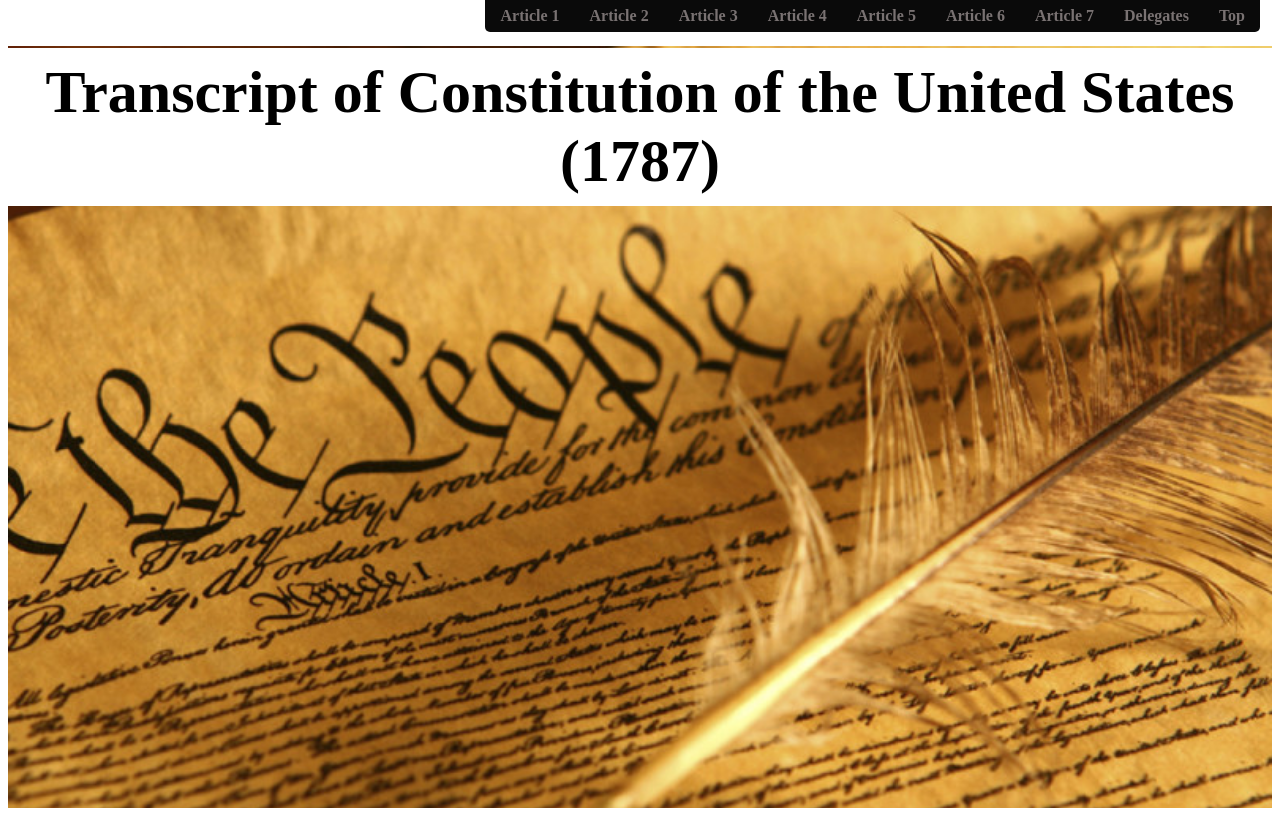
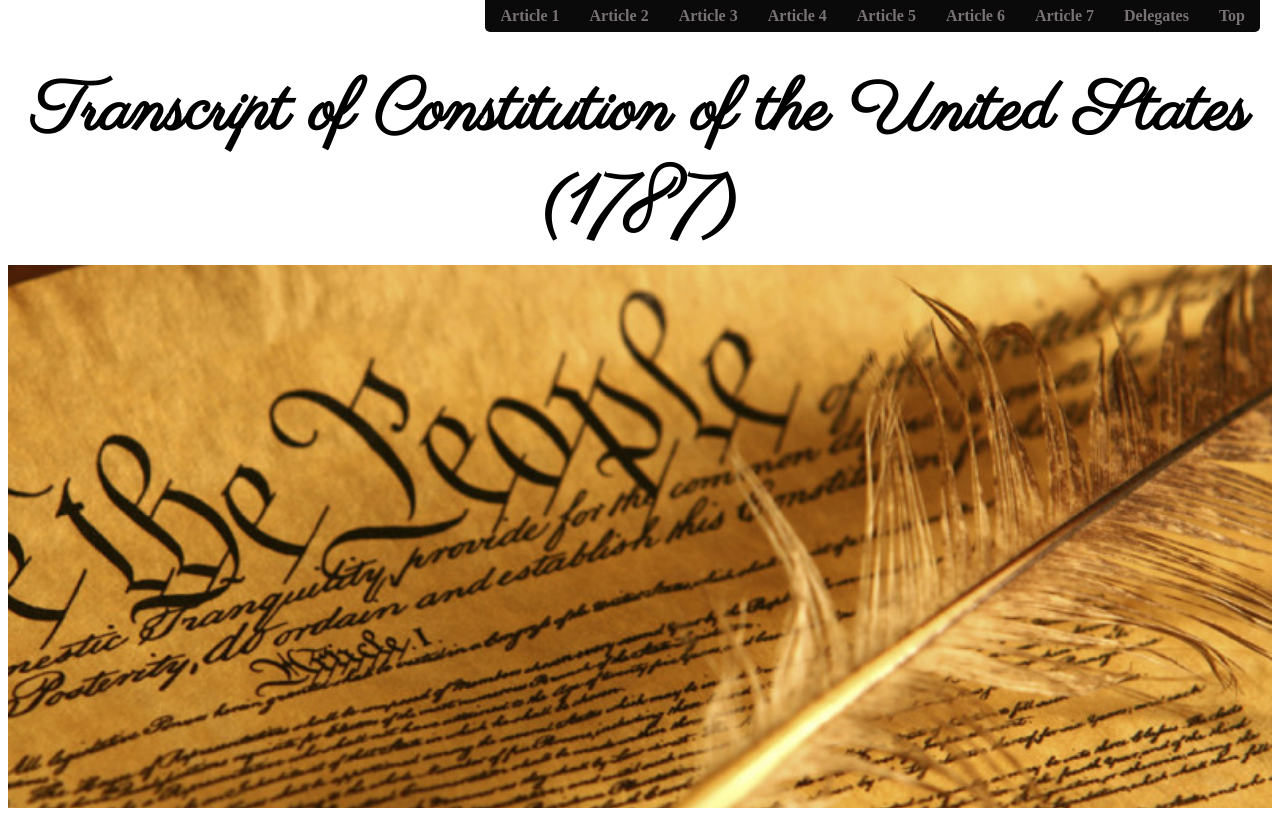
Before and after one commit to Tyler-Blood/usConstitution, a plain HTML site: page index.html in a window 1280 px wide. Drawn offline with Linux system fonts and the light colour scheme.

Commit message:
changed font and size of h1

```diff
--- a/assets/css/style.css
+++ b/assets/css/style.css
@@ -55,10 +55,11 @@ h3 {
 }
 
 h1 {
-  font-size: 60px;
+  font-size: 70px;
   text-align: center;
   background-color: white;
   padding: 10px;
+  font-family: 'Parisienne', cursive;
 }
 
 nav {
```
